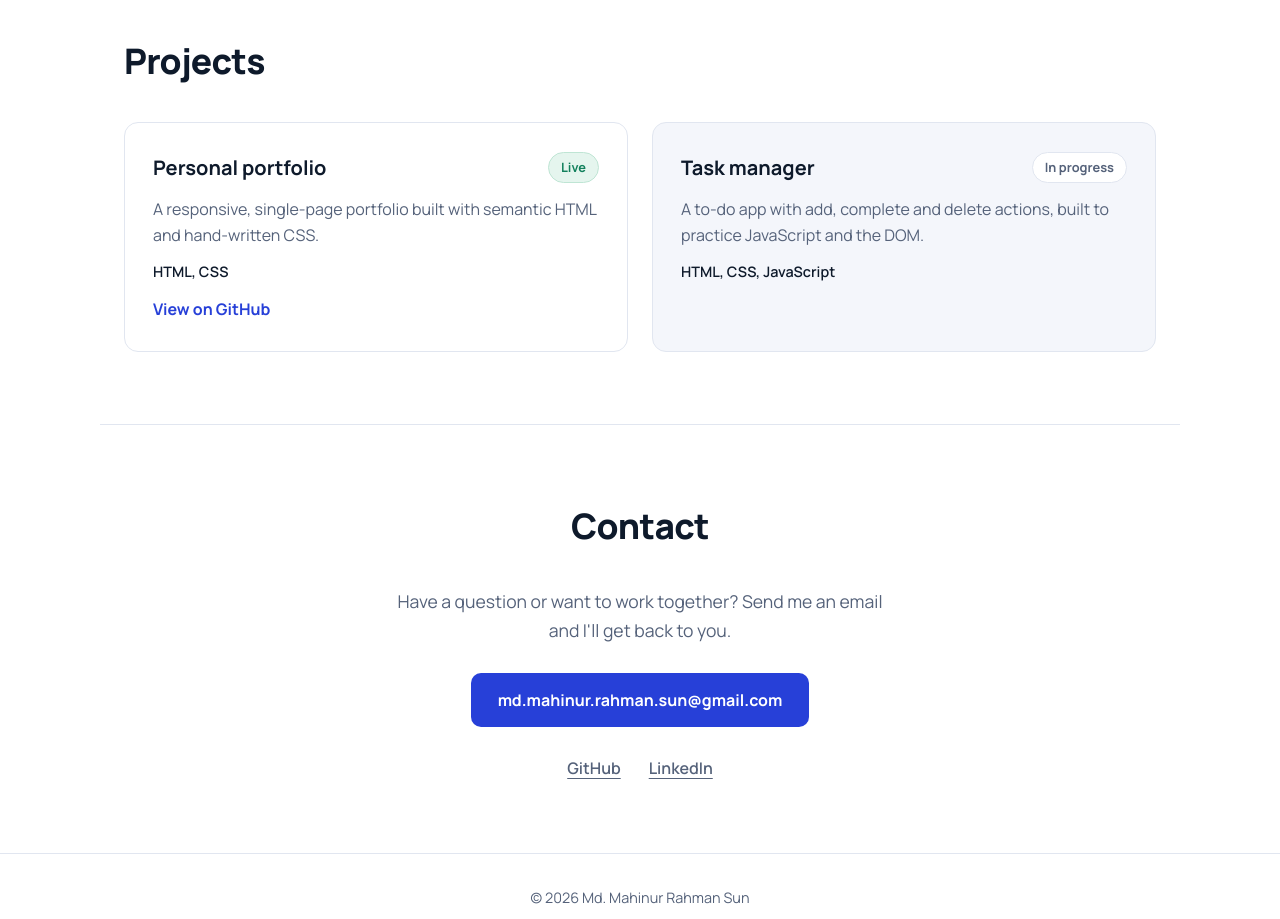
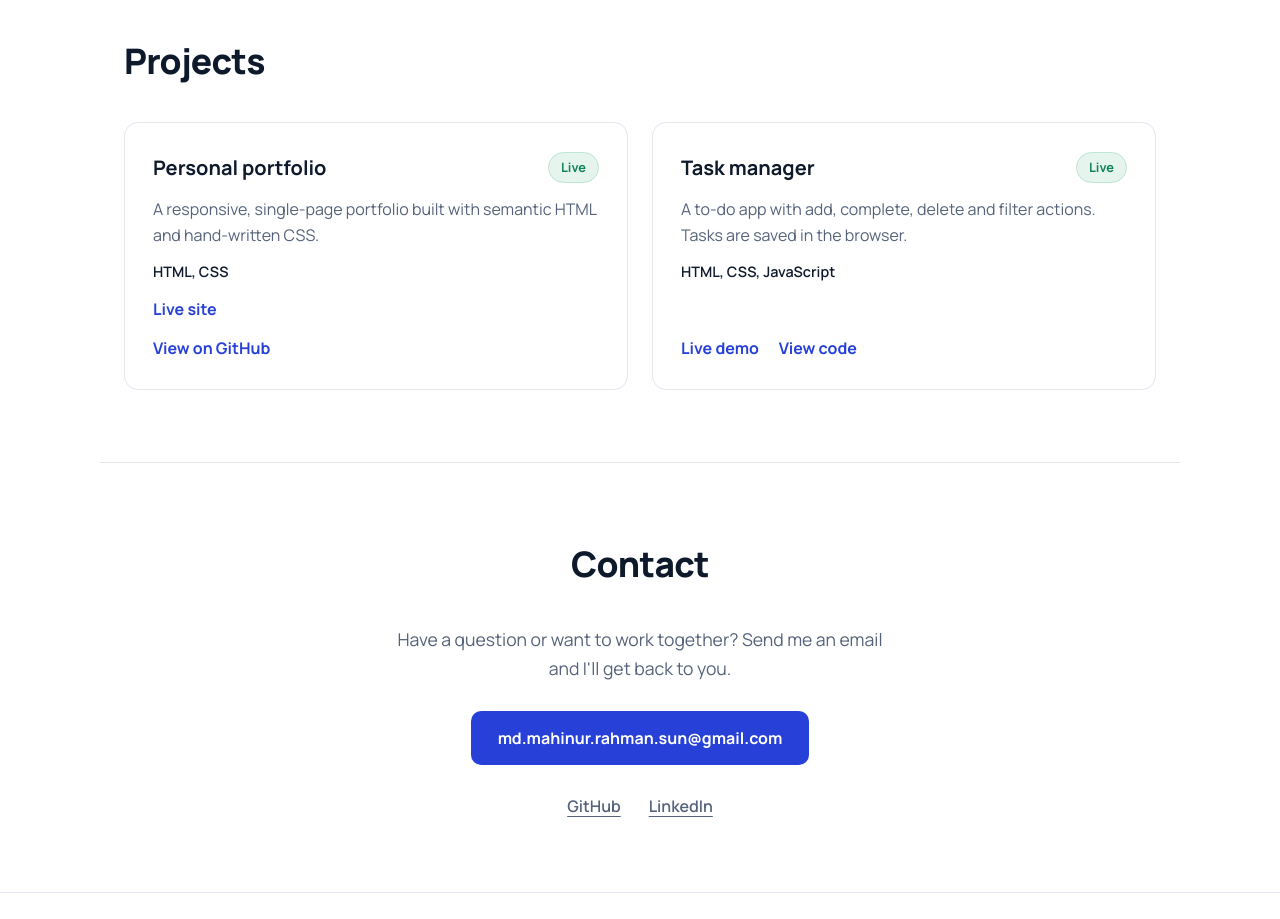
Before and after one commit to MahinurRahmanSun/my-portfolio, a plain HTML site: page index.html in a window 1280 px wide. Shown: the part 1540-2459 px from the top of the page. Drawn offline with Linux system fonts and the light colour scheme.

Commit message:
Add task manager project

```diff
--- a/index.html
+++ b/index.html
@@ -81,17 +81,21 @@
           </div>
           <p>A responsive, single-page portfolio built with semantic HTML and hand-written CSS.</p>
           <p class="stack">HTML, CSS</p>
+          <a class="card-link" href="https://mahinurrahmansun.vercel.app/">Live site</a>
           <a class="card-link" href="https://github.com/MahinurRahmanSun/my-portfolio">View on GitHub</a>
         </article>
-        <article class="card card-soon">
-          <div class="card-top">
-            <h3>Task manager</h3>
-            <span class="tag">In progress</span>
-          </div>
-          <p>A to-do app with add, complete and delete actions, built to practice JavaScript and the DOM.</p>
-          <p class="stack">HTML, CSS, JavaScript</p>
-        </article>
-      </div>
+        <article class="card">
+  <div class="card-top">
+    <h3>Task manager</h3>
+    <span class="tag tag-live">Live</span>
+  </div>
+  <p>A to-do app with add, complete, delete and filter actions. Tasks are saved in the browser.</p>
+  <p class="stack">HTML, CSS, JavaScript</p>
+  <div class="card-links">
+    <a class="card-link" href="https://sun-taskmanager.vercel.app">Live demo</a>
+    <a class="card-link" href="https://github.com/MahinurRahmanSun/task-manager">View code</a>
+  </div>
+</article>
     </section>
 
     <section id="contact" class="section contact">
--- a/style.css
+++ b/style.css
@@ -225,3 +225,8 @@ footer { text-align: center; padding: 32px 24px; color: var(--muted); font-size:
   html { scroll-behavior: auto; }
   * { transition: none !important; }
 }
+.card-links {
+  display: flex;
+  gap: 20px;
+  margin-top: auto;
+}
```
